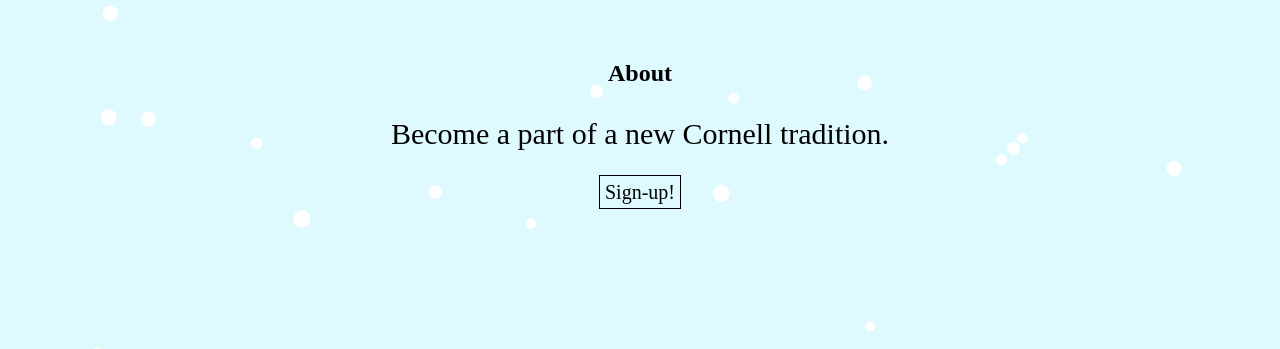
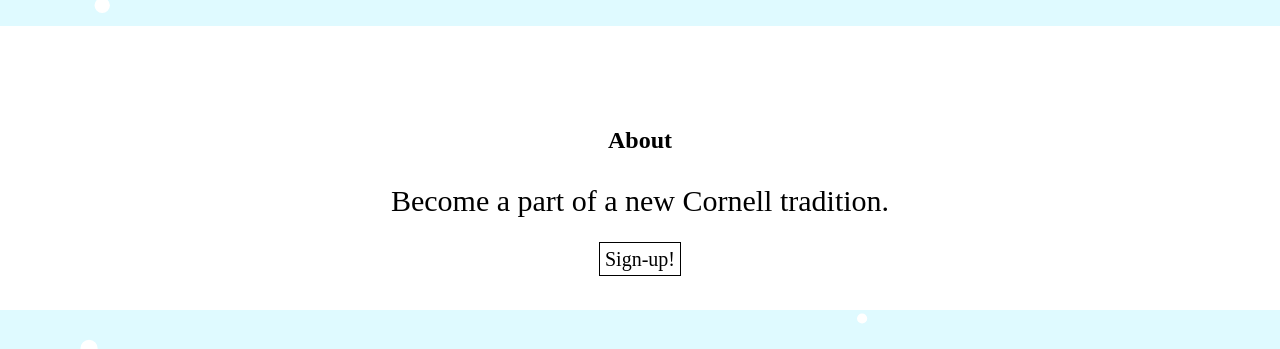
Before and after one commit to creative-computing-club/big-red-gifts-site-17, a plain HTML site: page index.html in a window 1280 px wide. Shown: the part 451-800 px from the top of the page. Drawn offline with Linux system fonts and the light colour scheme.

Commit message:
white background

```diff
--- a/index.html
+++ b/index.html
@@ -25,6 +25,8 @@
     <img id="logo" src="images/logo.png" alt="logo of Big Red Gifts" />
     <h1>Big Red Gifts</h1>
   </div>
+<div id="white">
+
 
   <div class="about">
     <h2> About </h2>
@@ -33,6 +35,8 @@
 
 <div class="buttons" id="sign_up"> <a href="signups.html"> Sign-up! </a> </div>
 
+
+</div>
 </body>
 
 </html>
--- a/styles/all.css
+++ b/styles/all.css
@@ -1,5 +1,6 @@
 body{
   background-color: #DFFAFF;
+  margin: 0px;
 }
 
 canvas {
@@ -53,6 +54,14 @@ p{
   text-align: center;
 }
 
+#white{
+  background-color: white;
+  overflow: auto;
+  padding:3% 1% 3% 1%;
+  margin-top: 2%;
+
+}
+
 #sign_up{
   width: auto;
   margin-left: auto;
```
